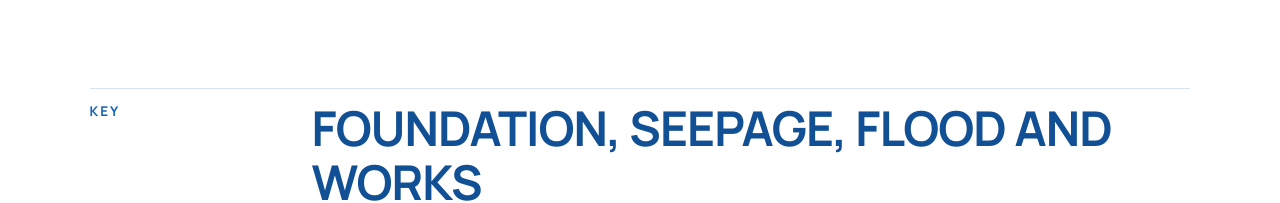
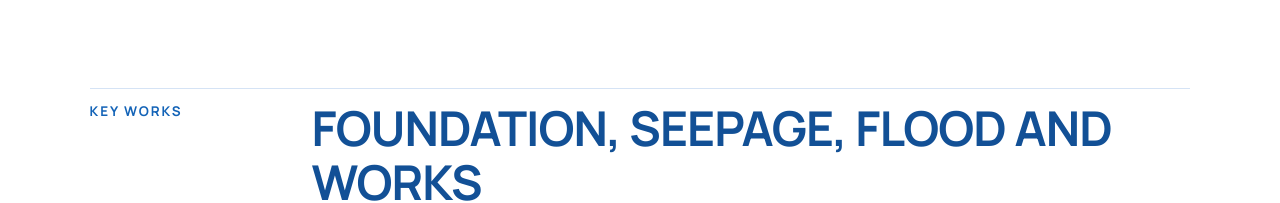
Before and after one commit to code-x-prime/basmni, a Next.js app: page /products-services/civil-works in a window 1280 px wide. Shown: the part 1845-2048 px from the top of the page. Built offline with nearby package versions, Linux system fonts and the light colour scheme.

Commit message:
Update label for Key works section for clarity

```diff
--- a/app/products-services/civil-works/page.tsx
+++ b/app/products-services/civil-works/page.tsx
@@ -81,7 +81,7 @@ export default function CivilPage() {
       <section className={`${sectionPad} bg-white text-navy`}>
         <SectionHeading
           dark
-          label="Key"
+          label="Key works"
           title="Foundation, seepage, flood and works"
           deck="The parts of a water-retaining structure that decide whether it lasts — engineered per site."
         />
```
